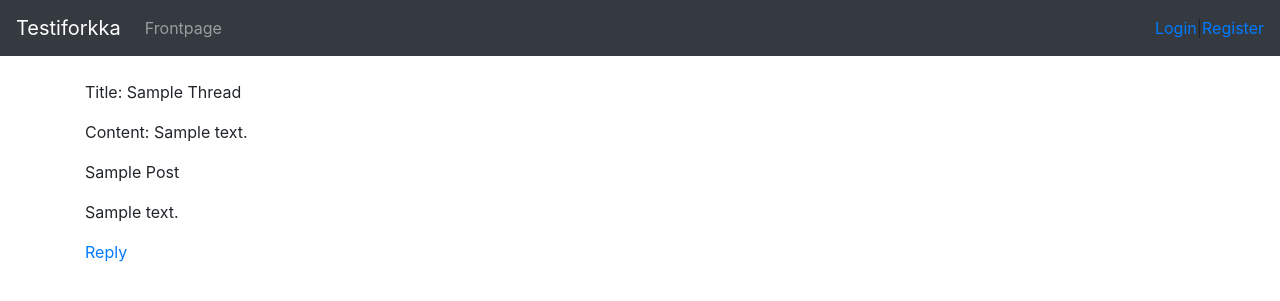
After one commit to kotommi/keskustelufoorumi, a Flask app: page /thread/1/ in a window 1280 px wide. The commit adds this page. Shown: the top 301 px of the page. Run offline with Flask 2, Linux system fonts and the light colour scheme; tables that the repository leaves empty hold one stand-in row (values such as "Sample post"); some libraries are stand-ins or nearby versions.

Commit message:
added replying to threads

```diff
--- a/application/auth/models.py
+++ b/application/auth/models.py
@@ -11,7 +11,8 @@ user_role = db.Table('user_role', Base.metadata,
 class Role(Base):
     __tablename__ = "role"
 
-    name = db.Column(db.String(50), nullable=False)
+    name = db.Column(db.String(50), nullable=False, unique=True)
+    description = db.Column(db.String(255))
     users = db.relationship("User", secondary=user_role, backref="Role")
 
 
--- a/application/posts/forms.py
+++ b/application/posts/forms.py
@@ -1,5 +1,5 @@
 from flask_wtf import FlaskForm
-from wtforms import StringField, TextAreaField, validators
+from wtforms import StringField, TextAreaField, HiddenField, validators
 
 
 class PostForm(FlaskForm):
--- a/application/posts/models.py
+++ b/application/posts/models.py
@@ -7,7 +7,6 @@ class Post(Base):
     content = db.Column(db.String(1000), nullable=False)
 
     account_id = db.Column(db.Integer, db.ForeignKey("account.id"), nullable=False)
-    category_id = db.Column(db.Integer, db.ForeignKey("category.id"), nullable=False)
     thread_id = db.Column(db.Integer, db.ForeignKey("thread.id"), nullable=False)
 
     def __init__(self, name, content):
--- a/application/templates/category/category.html
+++ b/application/templates/category/category.html
@@ -4,7 +4,8 @@
     <a href="{{ url_for("thread_new", cat_id=category_id) }}">Create a new thread</a>
     <ul>
         {% for thread in threads %}
-            <li>{{ thread.title }} by thread.user_id</li>
+            <li><a href="{{ url_for("thread_view", thread_id=thread.id) }}">{{ thread.title }}</a>
+                by {{ thread.user_id }}</li>
         {% endfor %}
     </ul>
 {% endblock %}
--- a/application/templates/post/new.html
+++ b/application/templates/post/new.html
@@ -1,7 +1,7 @@
 {% extends "layout.html" %}
 
 {% block body %}
-    <form method="POST" action="{{ url_for('post_create') }}">
+    <form method="POST" action="{{ url_for('post_create', thread_id=thread_id) }}">
         {{ form.name.label }}
         {{ form.name }}
         <ul>
@@ -18,6 +18,6 @@
                 <li>{{ error }}</li>
             {% endfor %}
         </ul>
-        <input type="submit" value="Submit post"/>
+        <input type="submit" value="Submit reply"/>
     </form>
 {% endblock %}
--- /dev/null
+++ b/application/templates/thread/view.html
@@ -0,0 +1,28 @@
+{% extends "layout.html" %}
+
+{% block body %}
+    <p id="thread.title">
+        Title: {{ thread.title|striptags|title }}
+    </p>
+    <p id="thread.content">
+        Content: {{ thread.content|striptags|wordwrap }} {# what about images/links? #}
+    </p>
+
+    <p id="posts"> {# todo: add username #}
+        {% for post in posts %}
+            <p id="post.id.{{ post.id }}">
+                {{ post.name|striptags|title }}
+                {% if current_user.id == post.account_id %}
+                    <a href="{{ url_for("post_delete", post_id=post.id) }}">Delete</a>
+                {% endif %}
+            </p>
+            <p id="post.content.{{ post.id }}">
+                {{ post.content|striptags|wordwrap }}
+            </p>
+        {% endfor %}
+    </p>
+
+    <p>
+        <a href="{{ url_for("post_new", thread_id=thread.id) }}">Reply</a>
+    </p>
+{% endblock %}
--- a/application/threads/models.py
+++ b/application/threads/models.py
@@ -11,10 +11,12 @@ class Thread(Base):
 
     posts = db.relationship("Post", backref="Thread", lazy=True)
 
-    def __init__(self, title, content):
+    def __init__(self, title, content, category_id, user_id):
         """
         :type title: String
         :type content: String
         """
         self.title = title
         self.content = content
+        self.category_id = category_id
+        self.user_id = user_id
--- a/application/threads/views.py
+++ b/application/threads/views.py
@@ -13,7 +13,18 @@ def thread_new(cat_id):
     form = ThreadForm(request.form)
 
     if not form.validate():
-        return render_template("thread/new_thread.html", form=form)
+        return render_template("thread/new_thread.html", cat_id=cat_id, form=form)
 
-    thread = Thread(title=form.title.data, content=form.content.data, category_id=form.cat_id.data,
+    thread = Thread(title=form.title.data, content=form.content.data, category_id=cat_id,
                     user_id=current_user.id)
+    db.session().add(thread)
+    db.session().commit()
+    return redirect(url_for("category_list", category_id=cat_id))
+
+
+@app.route("/thread/<thread_id>/", methods=["GET"])
+def thread_view(thread_id):
+    thread = Thread.query.get(thread_id)
+    posts = thread.posts
+
+    return render_template("thread/view.html", thread=thread, posts=posts)
```
Also changed, not shown: application/posts/views.py (+15 -14 lines).
